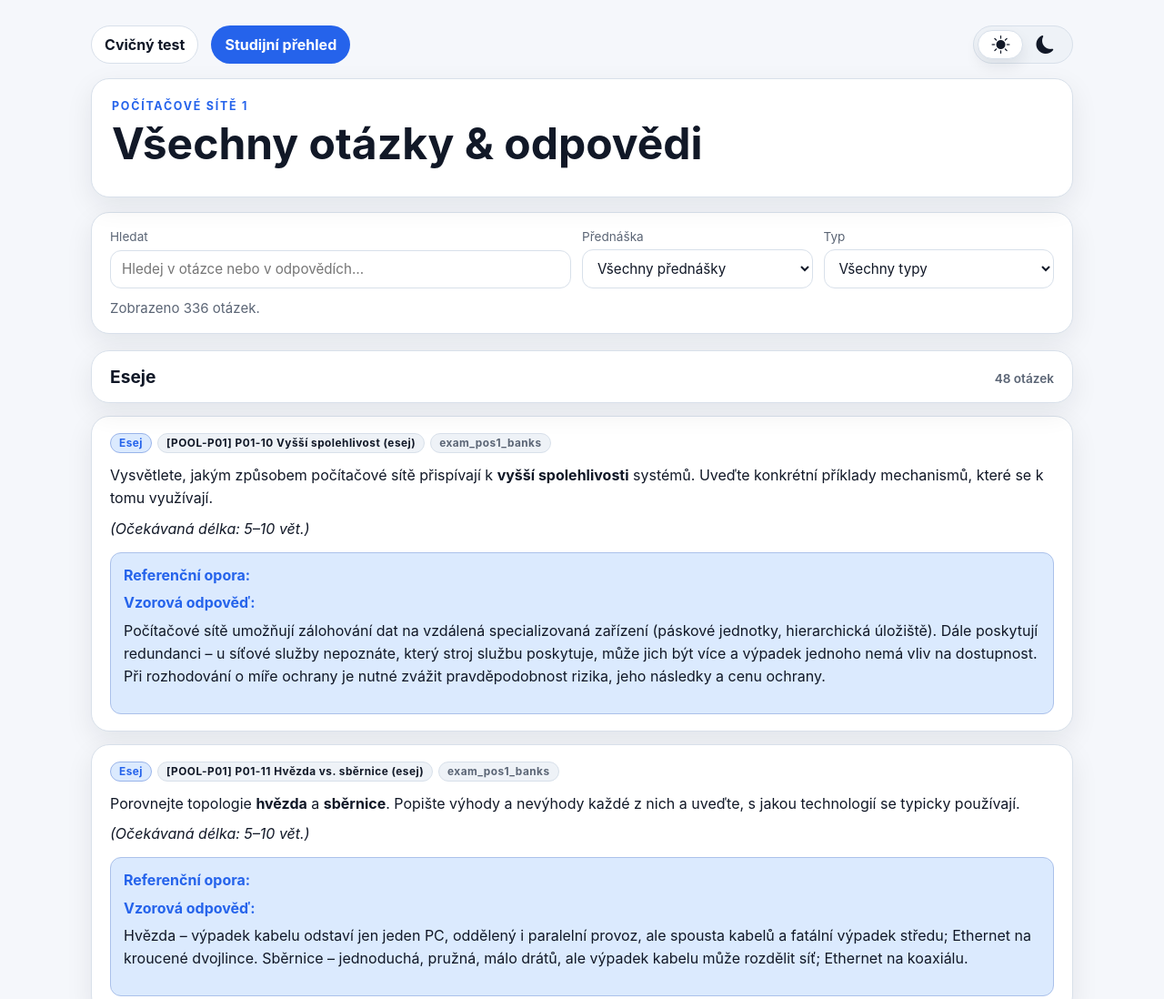
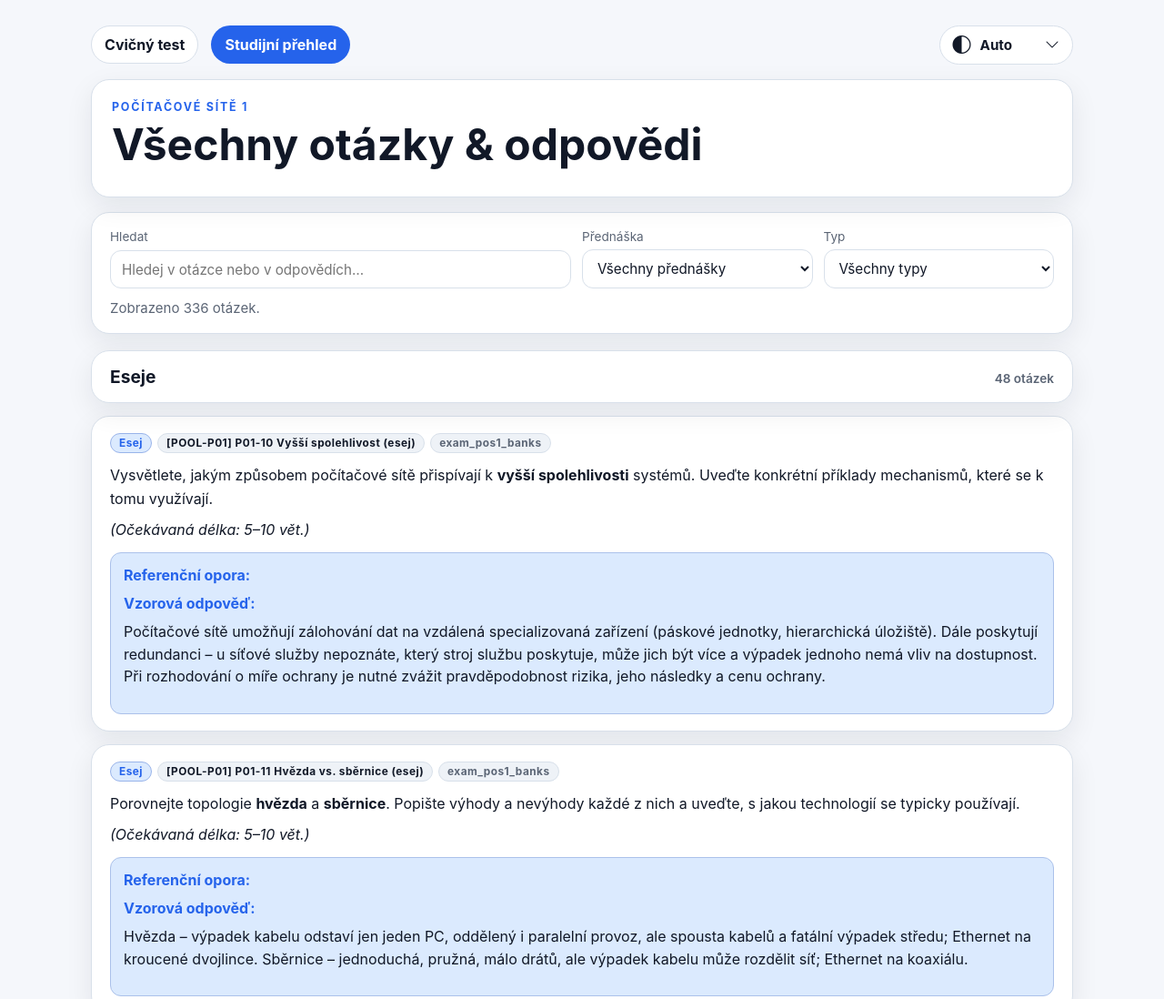
Before and after one commit to michalekuba/7pos1, a plain HTML site: page study.html in a window 1280 px wide. Shown: the top 1098 px of the page at 91% size. Drawn offline with nearby package versions, Linux system fonts and the light colour scheme.

Commit message:
Úpravy přepínače barvy
Změna přepínače barvy stránky na dropdown menu a přidání možnosti Auto pro automatickou detekci barevného nastavení systému

```diff
--- a/study.html
+++ b/study.html
@@ -22,11 +22,27 @@
           <a class="top-link is-active" href="study.html">Studijní přehled</a>
         </nav>
         <div class="theme-float" aria-label="Přepínání motivu">
-          <button id="themeToggle" class="theme-switch" type="button" aria-label="Přepnout motiv">
-            <span class="theme-option" aria-hidden="true"><i class="bi bi-brightness-high-fill" aria-hidden="true"></i></span>
-            <span class="theme-option" aria-hidden="true"><i class="bi bi-moon-fill" aria-hidden="true"></i></span>
-            <span class="theme-thumb" aria-hidden="true"></span>
-          </button>
+          <div class="theme-dropdown">
+            <button id="themeToggle" class="theme-trigger" type="button" aria-label="Přepnout motiv" aria-haspopup="listbox" aria-expanded="false">
+              <i class="bi bi-brightness-high-fill theme-icon" aria-hidden="true"></i>
+              <span class="theme-label">Světlý</span>
+              <i class="bi bi-chevron-down" aria-hidden="true"></i>
+            </button>
+            <div class="theme-menu" role="listbox" aria-label="Volba motivu">
+              <button class="theme-item" type="button" role="option" data-theme="light">
+                <i class="bi bi-brightness-high-fill" aria-hidden="true"></i>
+                <span>Světlý</span>
+              </button>
+              <button class="theme-item" type="button" role="option" data-theme="auto">
+                <i class="bi bi-circle-half" aria-hidden="true"></i>
+                <span>Auto</span>
+              </button>
+              <button class="theme-item" type="button" role="option" data-theme="dark">
+                <i class="bi bi-moon-stars-fill" aria-hidden="true"></i>
+                <span>Tmavý</span>
+              </button>
+            </div>
+          </div>
         </div>
       </div>
       <div class="hero card-surface">
--- a/study.js
+++ b/study.js
@@ -29,6 +29,7 @@ const state = {
   search: '',
   lecture: '',
   type: '',
+  theme: 'auto',
 };
 
 const els = {};
@@ -37,6 +38,7 @@ document.addEventListener('DOMContentLoaded', init);
 
 function init() {
   els.themeToggle = document.getElementById('themeToggle');
+  els.themeDropdown = document.querySelector('.theme-dropdown');
   els.messageBar = document.getElementById('messageBar');
   els.toolbar = document.getElementById('toolbar');
   els.searchInput = document.getElementById('searchInput');
@@ -45,9 +47,13 @@ function init() {
   els.counterLine = document.getElementById('counterLine');
   els.content = document.getElementById('content');
 
+  setupThemeDropdown();
   loadThemePreference();
-  els.themeToggle.addEventListener('click', toggleTheme);
-  window.matchMedia('(prefers-color-scheme: dark)').addEventListener('change', () => applyTheme(getResolvedTheme()));
+  window.matchMedia('(prefers-color-scheme: dark)').addEventListener('change', () => {
+    if (state.theme === 'auto') {
+      applyTheme('auto');
+    }
+  });
 
   els.searchInput.addEventListener('input', () => {
     state.search = els.searchInput.value.trim().toLowerCase();
@@ -509,30 +515,85 @@ function hideMessage() {
 
 function loadThemePreference() {
   const saved = localStorage.getItem('7pos1-theme');
-  if (saved === 'light' || saved === 'dark') {
-    applyTheme(saved);
+  const mode = saved === 'light' || saved === 'dark' || saved === 'auto' ? saved : 'auto';
+  applyTheme(mode);
+}
+
+function setupThemeDropdown() {
+  if (!els.themeDropdown || !els.themeToggle) {
     return;
   }
-  const systemDark = window.matchMedia('(prefers-color-scheme: dark)').matches;
-  applyTheme(systemDark ? 'dark' : 'light');
-}
 
-function getResolvedTheme() {
-  return document.documentElement.dataset.theme === 'dark' ? 'dark' : 'light';
-}
+  const menu = els.themeDropdown.querySelector('.theme-menu');
+  const items = Array.from(els.themeDropdown.querySelectorAll('.theme-item'));
+  const label = els.themeToggle.querySelector('.theme-label');
+  const icon = els.themeToggle.querySelector('.theme-icon');
 
-function toggleTheme() {
-  const next = getResolvedTheme() === 'dark' ? 'light' : 'dark';
-  applyTheme(next);
-  localStorage.setItem('7pos1-theme', next);
+  els.themeToggle.addEventListener('click', (event) => {
+    event.stopPropagation();
+    const isOpen = els.themeDropdown.classList.toggle('is-open');
+    els.themeToggle.setAttribute('aria-expanded', String(isOpen));
+  });
+
+  items.forEach((item) => {
+    item.addEventListener('click', () => {
+      const mode = item.dataset.theme;
+      applyTheme(mode);
+      localStorage.setItem('7pos1-theme', mode);
+      els.themeDropdown.classList.remove('is-open');
+      els.themeToggle.setAttribute('aria-expanded', 'false');
+    });
+  });
+
+  document.addEventListener('click', (event) => {
+    if (!els.themeDropdown.contains(event.target)) {
+      els.themeDropdown.classList.remove('is-open');
+      els.themeToggle.setAttribute('aria-expanded', 'false');
+    }
+  });
+
+  document.addEventListener('keydown', (event) => {
+    if (event.key === 'Escape') {
+      els.themeDropdown.classList.remove('is-open');
+      els.themeToggle.setAttribute('aria-expanded', 'false');
+    }
+  });
+
+  els.themeMenu = menu;
+  els.themeItems = items;
+  els.themeLabel = label;
+  els.themeIcon = icon;
 }
 
 function applyTheme(theme) {
-  const resolved = theme === 'dark' ? 'dark' : 'light';
+  const mode = theme === 'light' || theme === 'dark' || theme === 'auto' ? theme : 'auto';
+  state.theme = mode;
+  const systemDark = window.matchMedia('(prefers-color-scheme: dark)').matches;
+  const resolved = mode === 'auto' ? (systemDark ? 'dark' : 'light') : mode;
   document.documentElement.dataset.theme = resolved;
   if (els.themeToggle) {
-    els.themeToggle.dataset.theme = resolved;
-    els.themeToggle.setAttribute('aria-label', resolved === 'dark' ? 'Tmavý motiv' : 'Světlý motiv');
+    els.themeToggle.dataset.theme = mode;
+    const label = mode === 'dark' ? 'Tmavý motiv' : mode === 'light' ? 'Světlý motiv' : 'Automatický motiv';
+    els.themeToggle.setAttribute('aria-label', label);
+  }
+
+  if (els.themeLabel && els.themeIcon) {
+    const map = {
+      light: { label: 'Světlý', icon: 'bi-brightness-high-fill' },
+      auto: { label: 'Auto', icon: 'bi-circle-half' },
+      dark: { label: 'Tmavý', icon: 'bi-moon-stars-fill' },
+    };
+    const current = map[mode] || map.auto;
+    els.themeLabel.textContent = current.label;
+    els.themeIcon.className = `bi ${current.icon} theme-icon`;
+  }
+
+  if (els.themeItems && els.themeItems.length) {
+    els.themeItems.forEach((item) => {
+      const isActive = item.dataset.theme === mode;
+      item.classList.toggle('is-active', isActive);
+      item.setAttribute('aria-selected', isActive ? 'true' : 'false');
+    });
   }
 }
 
--- a/styles.css
+++ b/styles.css
@@ -213,60 +213,72 @@ h1 {
   justify-content: flex-end;
 }
 
-.theme-switch {
+.theme-dropdown {
   position: relative;
-  display: inline-grid;
-  grid-template-columns: 1fr 1fr;
+}
+
+.theme-trigger {
+  display: inline-flex;
   align-items: center;
-  gap: 0;
-  padding: 5px;
+  gap: 10px;
+  padding: 10px 14px;
   border-radius: 999px;
   border: 1px solid var(--border);
-  background: var(--surface-soft);
-  color: var(--muted);
-  min-width: 110px;
-  height: 42px;
+  background: var(--surface);
+  color: var(--text);
   font-weight: 700;
+  min-height: 42px;
+  justify-content: space-between;
 }
 
-.theme-switch .theme-option {
-  position: relative;
-  z-index: 1;
-  display: flex;
-  align-items: center;
-  justify-content: center;
-  height: 100%;
-  line-height: 1;
+.theme-trigger .theme-label {
+  font-size: 0.95rem;
+  flex: 1;
+  text-align: left;
+  min-width: 6ch;
 }
 
-.theme-switch .bi {
+.theme-trigger .theme-icon {
   font-size: 20px;
   line-height: 1;
 }
 
-.theme-switch .theme-thumb {
+.theme-menu {
   position: absolute;
-  top: 4px;
-  bottom: 4px;
-  left: 4px;
-  width: calc(50% - 4px);
-  border-radius: 999px;
+  top: calc(100% + 8px);
+  right: 0;
+  min-width: 200px;
+  display: none;
+  flex-direction: column;
+  gap: 6px;
+  padding: 10px;
+  border-radius: 16px;
+  border: 1px solid var(--border);
   background: var(--surface);
-  border: 1px solid var(--border);
-  transition: transform 180ms ease;
-  box-shadow: 0 8px 16px rgba(15, 23, 42, 0.08);
+  box-shadow: var(--shadow);
+  z-index: 10;
 }
 
-.theme-switch[data-theme='light'] {
-  color: var(--text);
+.theme-dropdown.is-open .theme-menu {
+  display: flex;
 }
 
-.theme-switch[data-theme='dark'] {
+.theme-item {
+  display: flex;
+  align-items: center;
+  gap: 10px;
+  padding: 10px 12px;
+  border-radius: 12px;
+  border: 1px solid transparent;
+  background: var(--surface-soft);
   color: var(--text);
+  font-weight: 700;
+  text-align: left;
 }
 
-.theme-switch[data-theme='dark'] .theme-thumb {
-  transform: translateX(100%);
+.theme-item.is-active {
+  background: color-mix(in srgb, var(--accent) 18%, var(--surface-soft));
+  border-color: color-mix(in srgb, var(--accent) 40%, var(--border));
 }
 
 .status-row {
```
Also changed, not shown: app.js (+76 -22 lines), index.html (+21 -5 lines).
